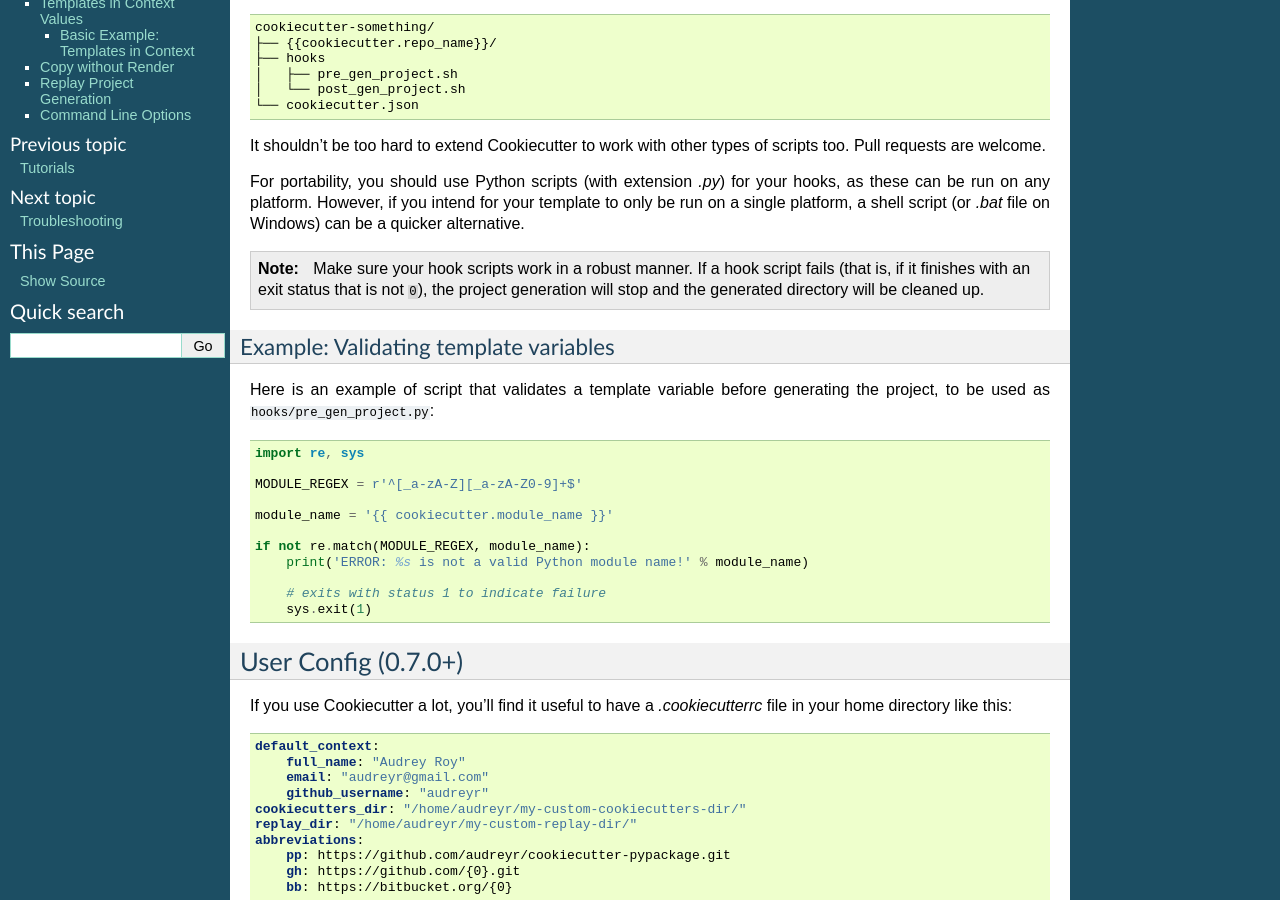
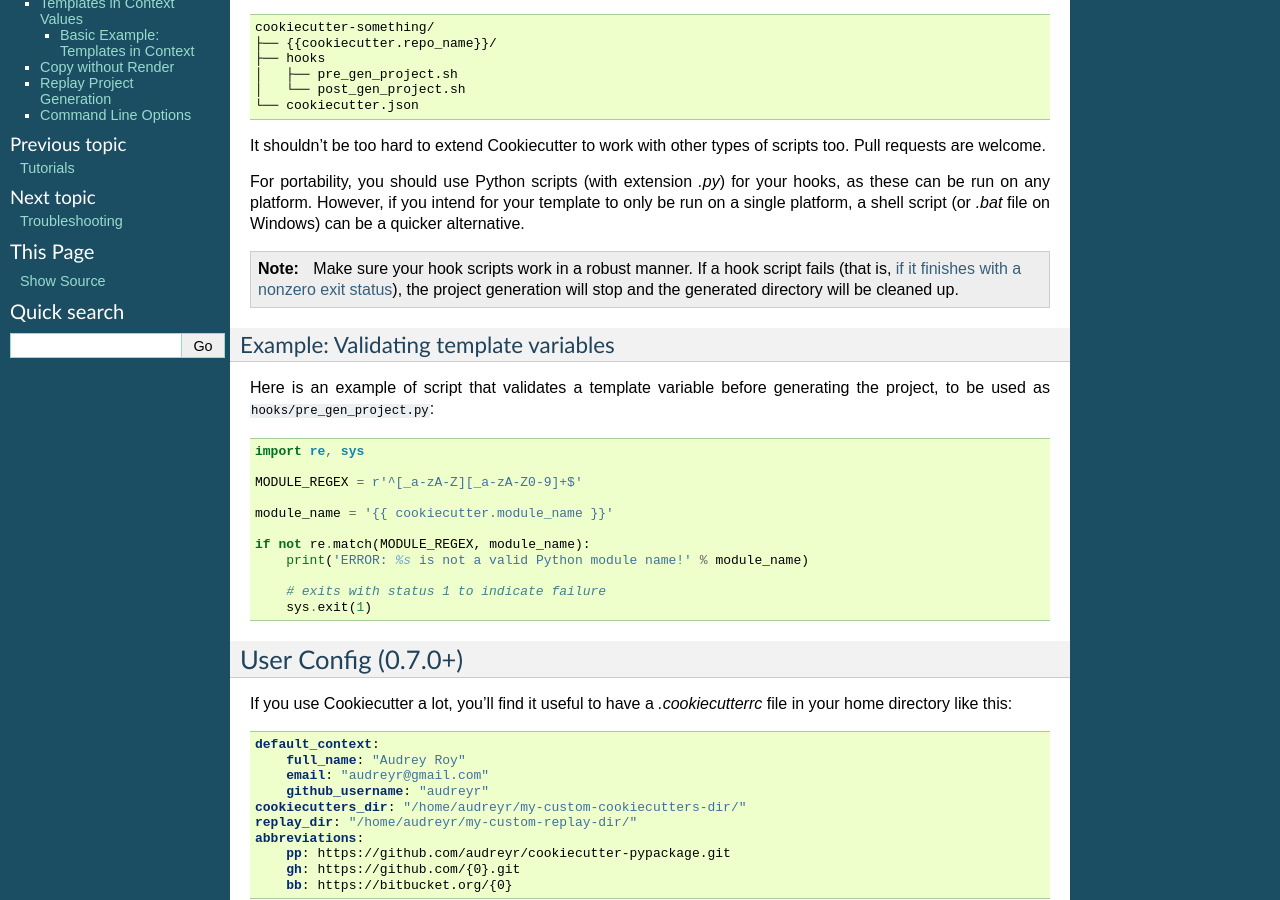
Before and after one commit to c-allen-tech/cookie, a Sphinx documentation site: the page built from docs/advanced_usage.rst, in a window 1280 px wide and 900 px high, scrolled down 367 px. Built offline with Sphinx 7.4.7, drawn with Linux system fonts in a browser that asks for light colours; formulas are drawn with MathJax 3.

Commit message:
clarify bit about exit status

```diff
--- a/docs/advanced_usage.rst
+++ b/docs/advanced_usage.rst
@@ -36,9 +36,9 @@ on Windows) can be a quicker alternative.
 
 .. note::
     Make sure your hook scripts work in a robust manner. If a hook script fails
-    (that is, if it finishes with an exit status that is not ``0``), the
-    project generation will stop and the generated directory will be cleaned
-    up.
+    (that is, `if it finishes with a nonzero exit status
+    <https://docs.python.org/2/library/sys.html#sys.exit>`_), the project
+    generation will stop and the generated directory will be cleaned up.
 
 Example: Validating template variables
 ~~~~~~~~~~~~~~~~~~~~~~~~~~~~~~~~~~~~~~
```
